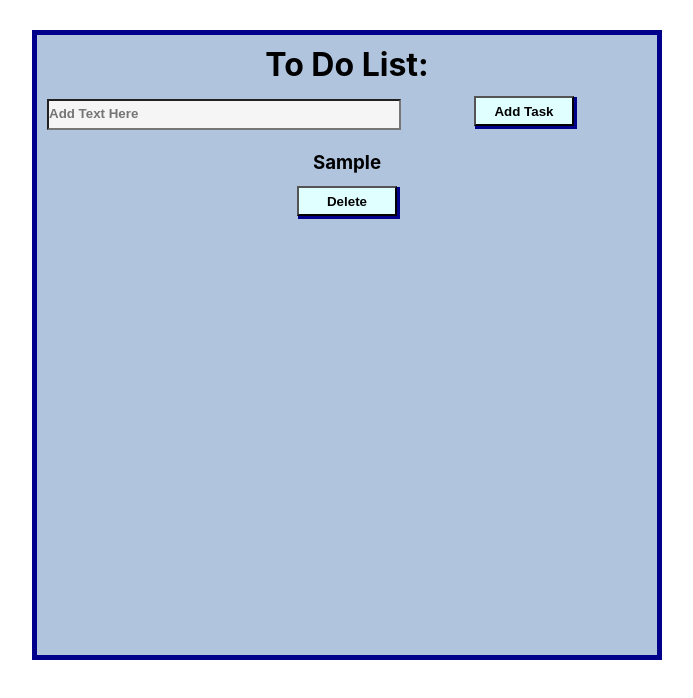
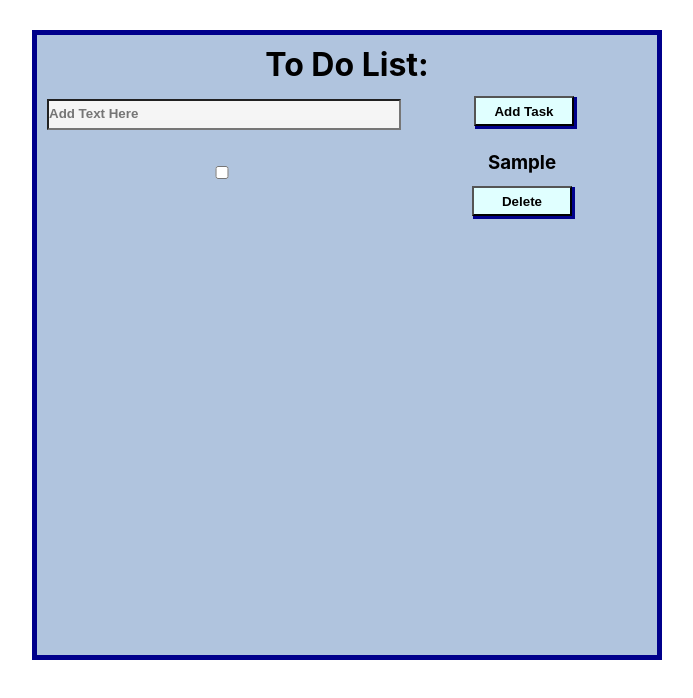
Before and after one commit to S-Hightower/MERN, a React (Create React App) app in the folder React/To-Do List/todo-list/: page / in a window 1280 px wide. Both pictures are taken after typing "Sample" into the empty fields and a click on the button "Add Task". Shown: the top 698 px of the page, without its empty margins (293-986 px from the left). Built offline with nearby package versions, Linux system fonts and the light colour scheme.

Commit message:
working!

```diff
--- a/React/To-Do List/todo-list/src/components/Form.jsx
+++ b/React/To-Do List/todo-list/src/components/Form.jsx
@@ -24,6 +24,16 @@ const Form = (props) => {
         setTasks(updatedTasks);
     };
 
+    const handleToggleComplete = (toggleIndex) => {
+        const completedTasks = tasks.map((tasks, index) =>{
+            if(toggleIndex === index) {
+                tasks.complete = !tasks.complete;
+            }
+            return tasks;
+        })
+        setTasks(completedTasks);
+    };
+
     return(
         <div className={styles.container}>
         <div className={styles.header}>
@@ -37,13 +47,18 @@ const Form = (props) => {
                 <button>Add Task</button>
             </div>
         </form>
+        <div className={styles.second}>
         <div className={styles.listBox}>
         {tasks.map((task, index) => {
             return <div key={index} className={styles.list}>
-                <h3>{task.text}</h3>
+                <input onChange={(e) => {
+                    handleToggleComplete(index);
+                }} checked={task.complete} type="checkbox"/>
+                <h3 style = {{textDecoration: task.complete ? 'line-through' : ''}}>{task.text}</h3>
                 <button onClick={() => {handleDelete(index)}}>Delete</button>
             </div>
         })}
+        </div>
         </div>
         </div>//container
     )
--- a/React/To-Do List/todo-list/src/components/Forms.module.css
+++ b/React/To-Do List/todo-list/src/components/Forms.module.css
@@ -35,6 +35,9 @@ button{
     box-shadow: 2px 2px 0.3px 0.9px darkblue;
 }
 
+.second {
+
+}
 
 .listBox{
     margin: 25px 0px;
```
